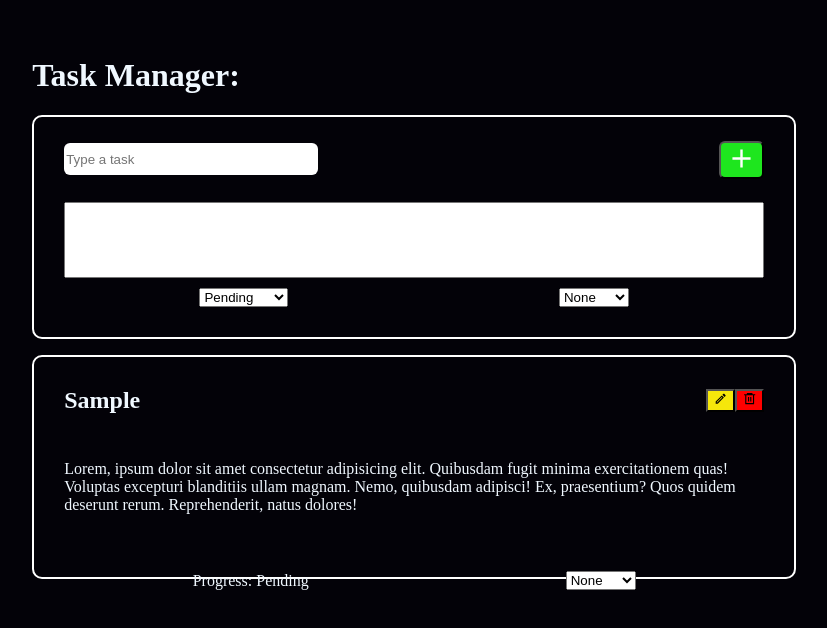
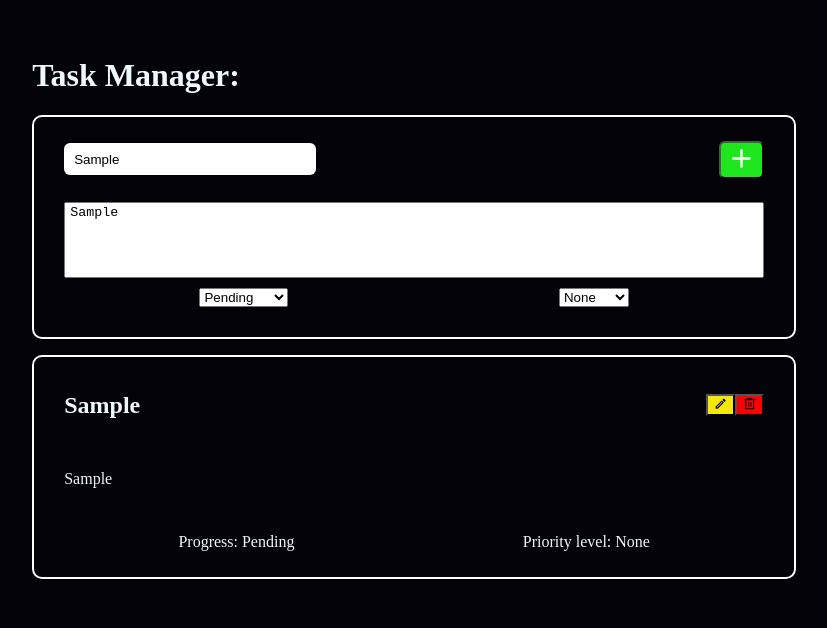
Before and after one commit to Alessandro-Vanzellotti/task-manager, a React (Vite) app in the folder task-manager/: page / in a window 1280 px wide. Both pictures are taken after typing "Sample", "Sample" into the empty fields and a click on the button 744 px from the left and 159 px from the top of the page. Shown: the top 628 px of the page, without its empty margins (3-830 px from the left). Built offline with nearby package versions, Linux system fonts and the light colour scheme.

Commit message:
trabalhei no form e implementei o reset na função onSubmit

```diff
--- a/task-manager/src/App.tsx
+++ b/task-manager/src/App.tsx
@@ -2,18 +2,10 @@ import { ChangeEvent, useEffect, useState } from 'react';
 import './App.css';
 import { TaskType } from './types';
 import { Task } from './components/Task/Task';
-import { NewTaskForm } from './components/NewTaskForm/NewTaskForm';
+import { IFormInput, NewTaskForm } from './components/NewTaskForm/NewTaskForm';
 import { v4 as uuidv4 } from 'uuid';
 
 function App() {
-
-  const [newTask, setNewTask] = useState<TaskType>({
-    title: "",
-    description: "",
-    priorityLevel: "",
-    progress: "",
-    beingEdited: false
-  });
 
   const [taskList, setTaskList] = useState<TaskType[]>(() => {
     const localValue = localStorage.getItem("ITEMS");
@@ -26,15 +18,15 @@ function App() {
     localStorage.setItem("ITEMS", JSON.stringify(taskList))
   }, [taskList]);
 
-  const handleTitleChange = (event: ChangeEvent<HTMLInputElement>): void => {
+  /* const handleTitleChange = (event: ChangeEvent<HTMLInputElement>): void => {
     setNewTask({...newTask, title: event.target.value});
   }
 
   const handleDescriptionChange = (event: ChangeEvent<HTMLTextAreaElement>): void => {
     setNewTask({...newTask, description: event.target.value});
-  }
+  } */
 
-  const addNewTask = (task: TaskType) => {
+  /* const addNewTask = (task: TaskType) => {
 
     let existingTask: boolean = false;
     let trimmedTitle: string = task.title.trim();
@@ -58,6 +50,13 @@ function App() {
     if(existingTask) {
       alert('The task is already on the list');
     } else {
+      setNewTask({
+        title: task.title,
+        description: task.description,
+        priorityLevel: task.priorityLevel,
+        progress: task.progress,
+        beingEdited: false
+      })
       setTaskList([...taskList, newTask]);
       setNewTask({
         title: "",
@@ -67,7 +66,11 @@ function App() {
         beingEdited: false
       });
     }
-  }
+  } */
+
+    const addTask = (newTask: TaskType) => {
+      setTaskList([...taskList, newTask])
+    }
 
   const removeTask = (itemToRemove: TaskType) => {
     const updatedTaskList: TaskType[] = taskList.filter(item => item.title != itemToRemove.title);
@@ -98,11 +101,9 @@ function App() {
     <>
       <header>
         <h1>Task Manager:</h1>
-        <NewTaskForm
-          addNewTask={addNewTask}
-          handleTitleChange={handleTitleChange}
-          handleDescriptionChange={handleDescriptionChange}
-          newTask={newTask}
+        <NewTaskForm  addNewTask={addTask} taskList={taskList}
+          /* handleTitleChange={handleTitleChange}
+          handleDescriptionChange={handleDescriptionChange} */
         />
       </header>
 
--- a/task-manager/src/components/NewTaskForm/NewTaskForm.scss
+++ b/task-manager/src/components/NewTaskForm/NewTaskForm.scss
@@ -20,10 +20,11 @@
         .form__title {
             /* box-shadow: 0 2px 4px rgba(0,0,0,.25); */
             height: 88%;
-            width: 250px;
+            width: 240px;
             border-radius: 6px;
             margin-bottom: 1px;
             border: none;
+            padding-left: 10px;
         }
 
         .form__add-button {
@@ -56,6 +57,7 @@
             width: 100%;
             height: 70px;
             resize: none;
+            padding-left: 5px;
         }
     }
 
--- a/task-manager/src/components/NewTaskForm/NewTaskForm.tsx
+++ b/task-manager/src/components/NewTaskForm/NewTaskForm.tsx
@@ -1,4 +1,4 @@
-import { ChangeEvent } from "react";
+import { ChangeEvent, useEffect, useState } from "react";
 import { TaskType } from "../../types";
 import './NewTaskForm.scss';
 import { IoMdAdd } from "react-icons/io";
@@ -17,7 +17,7 @@ enum progressEnum {
     complete = "Complete"
 }
 
-interface IFormInput {
+export interface IFormInput {
     title: string
     description: string
     priorityLevel: priorityLevelsEnum
@@ -26,46 +26,45 @@ interface IFormInput {
 
 type NewTaskFormType = {
     addNewTask: (task: TaskType) => void;
-    handleTitleChange: (event: ChangeEvent<HTMLInputElement>) => void;
-    handleDescriptionChange: (event: ChangeEvent<HTMLTextAreaElement>) => void;
-    newTask: TaskType;
+    taskList: TaskType[];
 }
 
 export const NewTaskForm: React.FC<NewTaskFormType> = ({
-    addNewTask,
-    handleTitleChange,
-    handleDescriptionChange,
-    newTask}) => {
+    taskList,
+    addNewTask
+    }) => {
 
-    const { register, handleSubmit } = useForm<IFormInput>();
-
-    /* const handleSubmit = (e: React.SyntheticEvent) => {
-        e.preventDefault();
-        addNewTask(newTask.title);
-    } */
+    const { register, handleSubmit, getValues, formState, reset, formState: { isSubmitSuccessful }
+     } = useForm<IFormInput>({ defaultValues:
+        {
+            title: "",
+            description: "",
+            priorityLevel: priorityLevelsEnum.none,
+            progress: progressEnum.pending,
+        }
+    });
 
     const onSubmit: SubmitHandler<IFormInput> = (data: IFormInput) => {
-        addNewTask({
+
+        const task: TaskType = {
             title: data.title,
             description: data.description,
             priorityLevel: data.priorityLevel,
             progress: data.progress,
             beingEdited: false
-        })
+        }
+        addNewTask(task);
+        reset({...getValues});
     }
 
     return (
 
         <form className={'form'} onSubmit={handleSubmit(onSubmit)}>
-        {/* <form className={'form'} onSubmit={(e) => handleSubmit(e)}> */}
-
             <header className={'form__header'}>
                 <input
                     className={'form__title'}
                     type="text" id="item"
-                    value={newTask.title}
                     {...register("title")}
-                    onChange={e => handleTitleChange(e)}
                     placeholder="Type a task"
                 />
 
@@ -79,32 +78,29 @@ export const NewTaskForm: React.FC<NewTaskFormType> = ({
                     maxLength={350}
                     className={'form__description-text'}
                     {...register("description")}
-                    onChange={e => handleDescriptionChange(e)}
-                    value={newTask.description}
                 >
-                    {newTask.description}
                 </textarea>
+            </section>
 
-            </section>
             <footer className={'form__footer'}>
 
                 <select
                     id="progress"
                     {...register("progress")}
                 >
-                    <option value="pending">Pending</option>
-                    <option value="in progress">In progress</option>
-                    <option value="complete">Complete</option>
+                    <option selected value="Pending">Pending</option>
+                    <option value="In progress">In progress</option>
+                    <option value="Complete">Complete</option>
                 </select>
 
                 <select
                     id="priority-levels"
                     {...register("priorityLevel")}
                 >
-                    <option value="none">None</option>
-                    <option value="low">Low</option>
-                    <option value="medium">Medium</option>
-                    <option value="high">High</option>
+                    <option value="None">None</option>
+                    <option value="Low">Low</option>
+                    <option value="Medium">Medium</option>
+                    <option value="High">High</option>
                 </select>
             </footer>
         </form>
--- a/task-manager/src/components/Task/Task.scss
+++ b/task-manager/src/components/Task/Task.scss
@@ -14,6 +14,13 @@
         display: flex;
         align-items: center;
         justify-content: space-between;
+        height: 100px;
+        margin: 0;
+        padding: 0;
+
+        .task__title {
+            margin: 0;
+        }
 
 
         .task__buttons {
@@ -41,10 +48,11 @@
     .task__description {
         display: flex;
         justify-content: center;
+        height: 70px;
 
         &-text {
             width: 100%;
-            height: 70px;
+            height: 100%;
             resize: none;
         }
     }
--- a/task-manager/src/components/Task/Task.tsx
+++ b/task-manager/src/components/Task/Task.tsx
@@ -44,30 +44,17 @@ export const Task: React.FC<Props> = ({task, removeTask, editTask}) => {
 
                 {task.beingEdited ?
                     <textarea name="task-text" maxLength={350} className={'task__description-text'} >
-                        Lorem, ipsum dolor sit amet consectetur adipisicing
-                        elit. Quibusdam fugit minima exercitationem quas!
-                        Voluptas excepturi blanditiis ullam magnam. Nemo,
-                        quibusdam adipisci! Ex, praesentium? Quos quidem
-                        deserunt rerum. Reprehenderit, natus dolores!
+                        {task.description}
                     </textarea> :
                     <p className={'task__description-text'} >
-                        Lorem, ipsum dolor sit amet consectetur adipisicing
-                        elit. Quibusdam fugit minima exercitationem quas!
-                        Voluptas excepturi blanditiis ullam magnam. Nemo,
-                        quibusdam adipisci! Ex, praesentium? Quos quidem
-                        deserunt rerum. Reprehenderit, natus dolores!
+                        {task.description}
                     </p>
                 }
 
             </section>
             <footer className={'task__footer'}>
-                <p>Progress: Pending</p>
-                <select id="progress-levels" name="progress-levels">
-                    <option value="none">None</option>
-                    <option value="low">Low</option>
-                    <option value="medium">Medium</option>
-                    <option value="high">High</option>
-                </select>
+                <p>{`Progress: ${task.progress}`}</p>
+                <p>{`Priority level: ${task.priorityLevel}`}</p>
             </footer>
 
 
```
